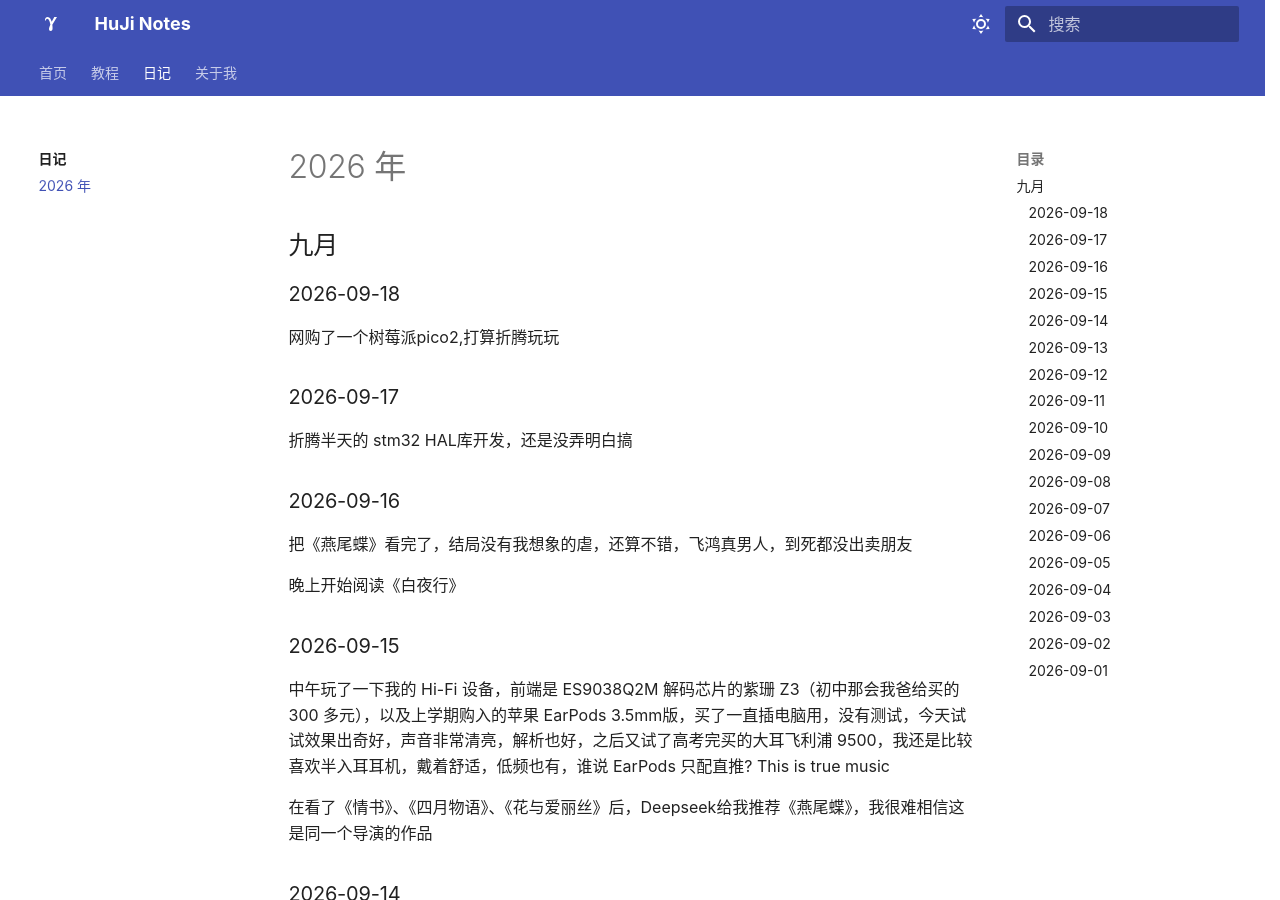
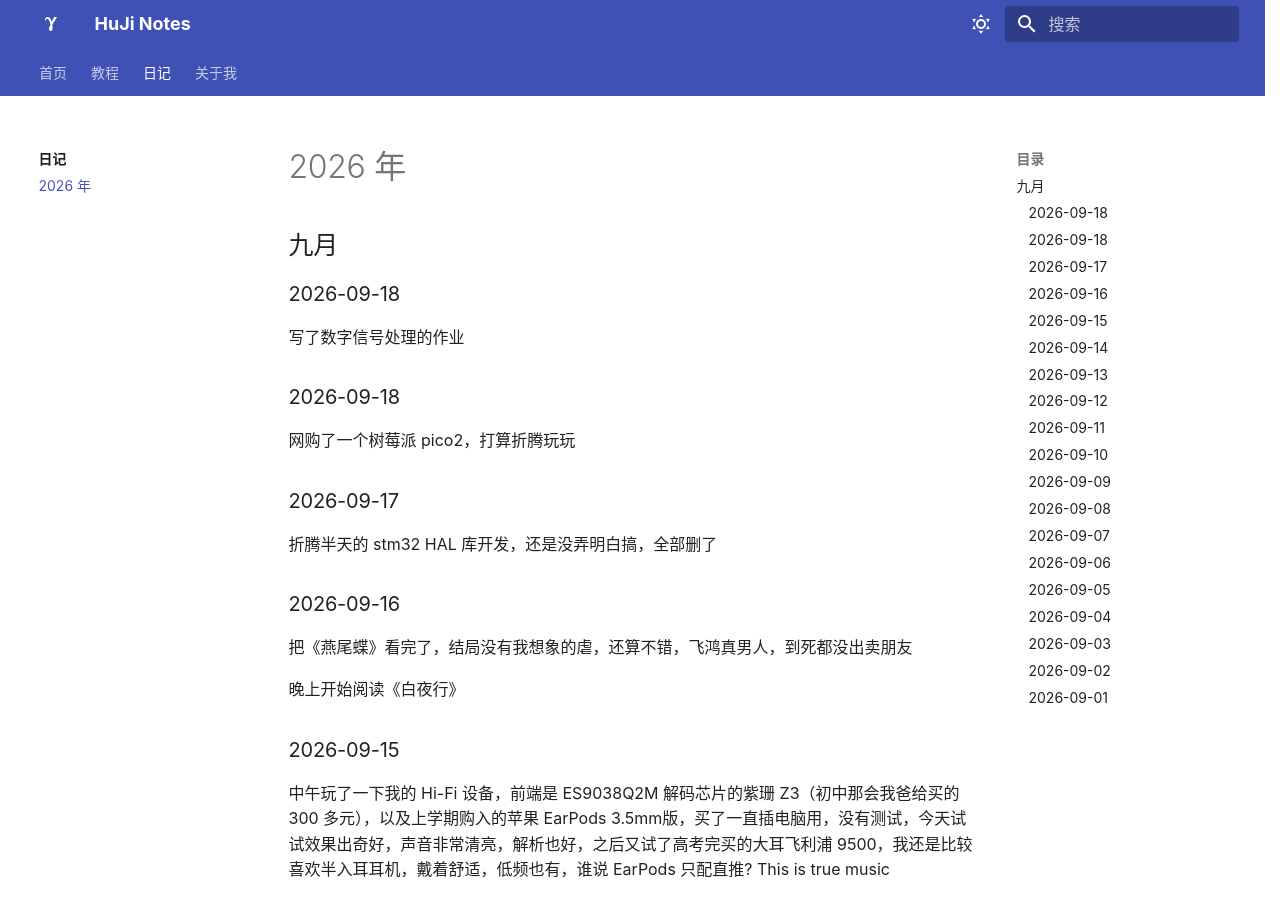
Before and after one commit to Hujiko02/Hujiko02.github.io, an MkDocs documentation site: the page built from docs/diary/2026.md, in a window 1280 px wide and 900 px high. Built offline with MkDocs 1.6.1 and Material for MkDocs 9.7.7, drawn with Linux system fonts in a browser that asks for light colours.

Commit message:
Auto update 2026-09-19 19:41:35

```diff
--- a/docs/diary/2026.md
+++ b/docs/diary/2026.md
@@ -4,11 +4,15 @@
 
 ### 2026-09-18
 
-网购了一个树莓派pico2,打算折腾玩玩
+写了数字信号处理的作业
+
+### 2026-09-18
+
+网购了一个树莓派 pico2，打算折腾玩玩
 
 ### 2026-09-17
 
-折腾半天的 stm32 HAL库开发，还是没弄明白搞
+折腾半天的 stm32 HAL 库开发，还是没弄明白搞，全部删了
 
 ### 2026-09-16
 
```
